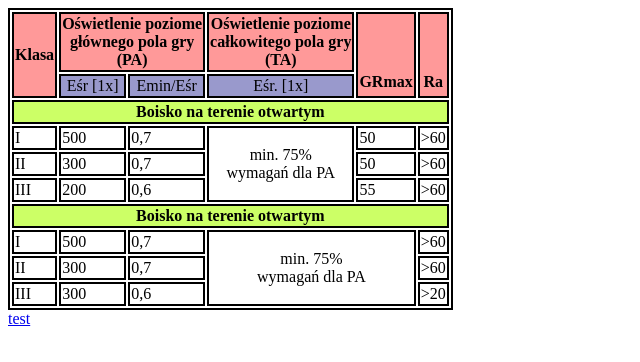
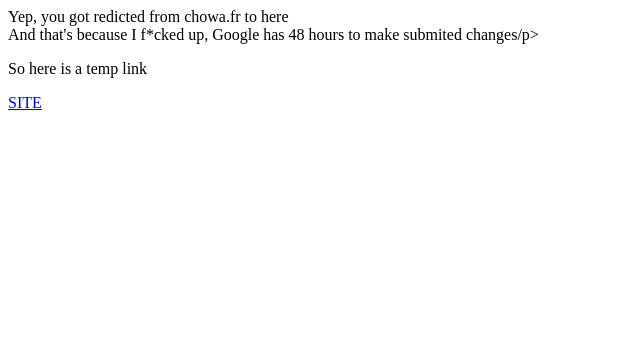
Before and after one commit to Cieciak/cieciak.github.io, a plain HTML site: page index.html in a window 1280 px wide. Shown: the whole page, without its empty margins (0-640 px from the left). Drawn offline with Linux system fonts and the light colour scheme.

Commit message:
Update index.html

```diff
--- a/index.html
+++ b/index.html
@@ -1,165 +1,11 @@
 <html>
     <head>
         <style>
-            table, tr, td, th {
-                border: #000 2px solid;
-            }
-
-            .top_header {
-                background-color:#FF9999;
-            }
-
-            .second_to_top_header {
-                background-color: #9999CC;
-                text-align: center;
-            }
-
-            .i_have_no_clue_how_to_name_this_class {
-                background-color: #CCFF66;
-            }
-
-            .big_blob {
-                text-align: center;
-            }
-
         </style>
     </head>
 
     <body>
-
-        <table>
-            <tr>
-                <th rowspan=2 class=top_header>Klasa</th>
-                <th colspan=2 class=top_header>Oświetlenie poziome<br>głównego pola gry<br>(PA)</th>
-                <th class=top_header>Oświetlenie poziome<br>całkowitego pola gry<br>(TA)</th>
-                <th rowspan=2 class=top_header><br><br><br>GRmax</th>
-                <th rowspan=2 class=top_header><br><br><br>Ra</th>
-            </tr>
-
-            <tr>
-                <td class=second_to_top_header>Eśr [1x]</td>
-                <td class=second_to_top_header>Emin/Eśr</td>
-                <td class=second_to_top_header>Eśr. [1x]</td>
-            </tr>
-
-            <tr>
-                <th colspan=6 class=i_have_no_clue_how_to_name_this_class>
-                    Boisko na terenie otwartym
-                </th>
-            </tr>
-
-            <tr>
-                <td>
-                    I
-                </td>
-                <td>
-                    500
-                </td>
-                <td>
-                    0,7
-                </td>
-                <td rowspan=3 class=big_blob>
-                    min. 75%<br>wymagań dla PA
-                </td>
-                <td>
-                    50
-                </td>
-                <td>
-                    >60
-                </td>
-            </tr>
-
-            <tr>
-                <td>
-                    II
-                </td>
-                <td>
-                    300
-                </td>
-                <td>
-                    0,7
-                </td>
-                <td>
-                    50
-                </td>
-                <td>
-                    >60
-                </td>
-            </tr>
-
-            <tr>
-                <td>
-                    III
-                </td>
-                <td>
-                    200
-                </td>
-                <td>
-                    0,6
-                </td>
-                <td>
-                    55
-                </td>
-                <td>
-                    >60
-                </td>
-            </tr>
-
-            <tr>
-                <th colspan=6 class=i_have_no_clue_how_to_name_this_class>
-                    Boisko na terenie otwartym
-                </th>
-            </tr>
-
-            <tr>
-                <td>
-                    I
-                </td>
-                <td>
-                    500
-                </td>
-                <td>
-                    0,7
-                </td>
-                <td rowspan=3 colspan=2 class=big_blob>
-                    min. 75%<br>wymagań dla PA
-                </td>
-                <td>
-                    >60
-                </td>
-            </tr>
-
-            <tr>
-                <td>
-                    II
-                </td>
-                <td>
-                    300
-                </td>
-                <td>
-                    0,7
-                </td>
-                <td>
-                    >60
-                </td>
-            </tr>
-
-            <tr>
-                <td>
-                    III
-                </td>
-                <td>
-                    300
-                </td>
-                <td>
-                    0,6
-                </td>
-                <td>
-                    >20
-                </td>
-            </tr>
-
-        </table>
-        <a href=https://cieciak.github.io/test>test</a>
+        <p>Yep, you got redicted from chowa.fr to here<br>And that's because I f*cked up, Google has 48 hours to make submited changes/p>
+        <p>So here is a temp link</p> <a href="http://51.91.9.130:2137">SITE</a>
     </body>
 </html>
```
